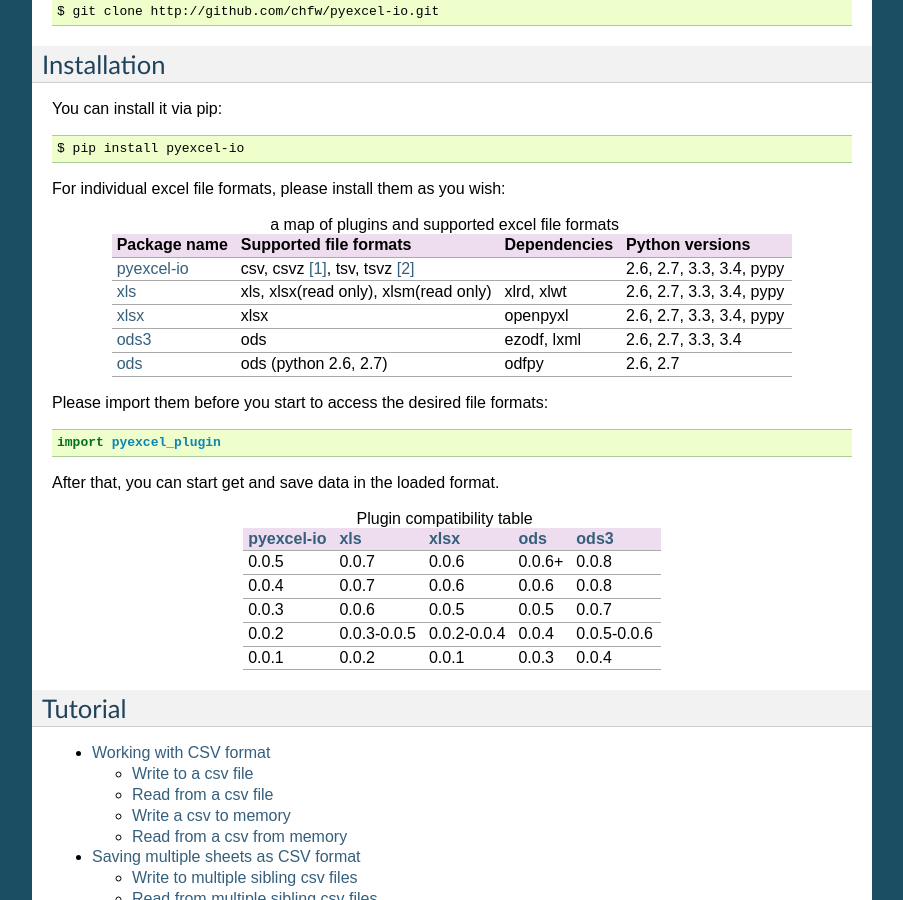
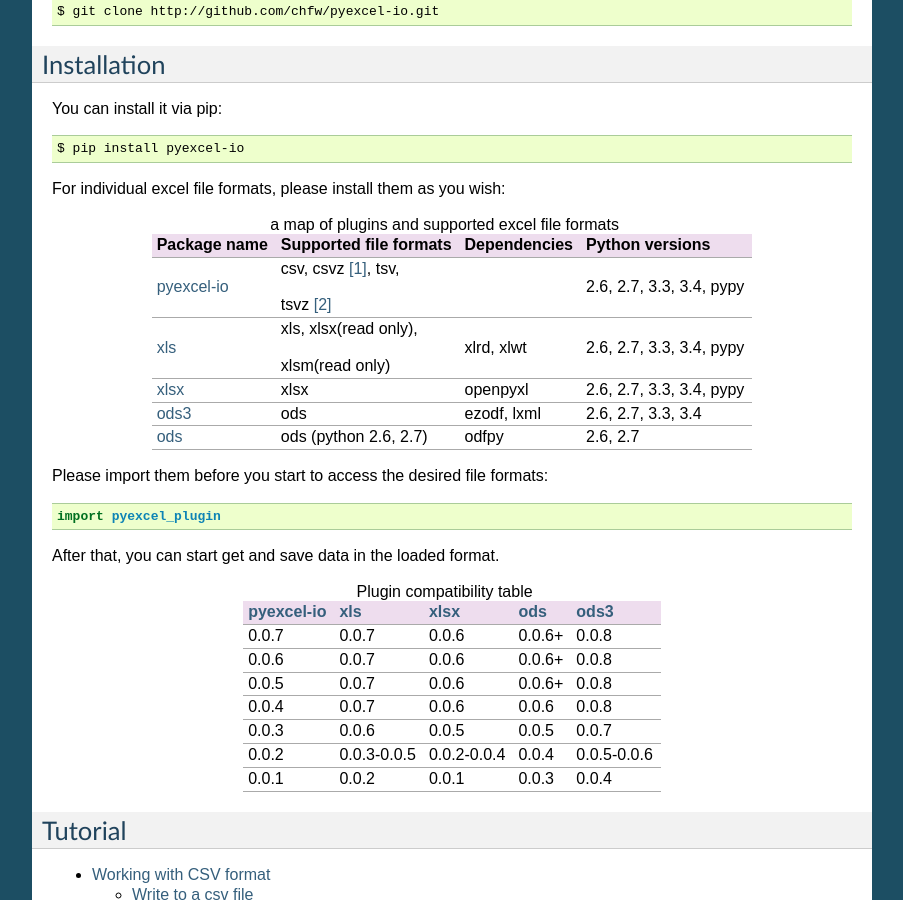
Before and after one commit to pyexcel/pyexcel-io, a Sphinx documentation site: the page built from doc/source/index.rst, in a window 1280 px wide and 900 px high, scrolled down 704 px. Shown: the whole window, without its empty margins (198-1101 px from the left). Built offline with Sphinx 7.4.7, drawn with Linux system fonts in a browser that asks for light colours.

```diff
--- a/doc/source/index.rst
+++ b/doc/source/index.rst
@@ -57,15 +57,20 @@ For individual excel file formats, please install them as you wish:
 .. _a-map-of-plugins-and-file-formats:
 .. table:: a map of plugins and supported excel file formats
 
-   ============== ======================================= ============= ========================
-   Package name   Supported file formats                  Dependencies  Python versions
-   ============== ======================================= ============= ========================
-   `pyexcel-io`_  csv, csvz [#f1]_, tsv, tsvz [#f2]_                    2.6, 2.7, 3.3, 3.4, pypy
-   `xls`_         xls, xlsx(read only), xlsm(read only)   xlrd, xlwt    2.6, 2.7, 3.3, 3.4, pypy
-   `xlsx`_        xlsx                                    openpyxl      2.6, 2.7, 3.3, 3.4, pypy
-   `ods3`_        ods                                     ezodf, lxml   2.6, 2.7, 3.3, 3.4
-   `ods`_         ods (python 2.6, 2.7)                   odfpy         2.6, 2.7
-   ============== ======================================= ============= ========================
+   ============== ======================= ============= ==================
+   Package name   Supported file formats  Dependencies  Python versions
+   ============== ======================= ============= ==================
+   `pyexcel-io`_  csv, csvz [#f1]_, tsv,                2.6, 2.7, 3.3,
+                                                        3.4, pypy
+                  tsvz [#f2]_
+   `xls`_         xls, xlsx(read only),   xlrd, xlwt    2.6, 2.7, 3.3,
+                                                        3.4, pypy
+                  xlsm(read only)
+   `xlsx`_        xlsx                    openpyxl      2.6, 2.7, 3.3,
+                                                        3.4, pypy
+   `ods3`_        ods                     ezodf, lxml   2.6, 2.7, 3.3, 3.4
+   `ods`_         ods (python 2.6, 2.7)   odfpy         2.6, 2.7
+   ============== ======================= ============= ==================
 
 Please import them before you start to access the desired file formats::
 
@@ -78,6 +83,8 @@ After that, you can start get and save data in the loaded format.
     ============= =========== ============ ============ ============
     `pyexcel-io`_ `xls`_      `xlsx`_      `ods`_       `ods3`_
     ============= =========== ============ ============ ============
+    0.0.7         0.0.7       0.0.6        0.0.6+       0.0.8
+    0.0.6         0.0.7       0.0.6        0.0.6+       0.0.8
     0.0.5         0.0.7       0.0.6        0.0.6+       0.0.8
     0.0.4         0.0.7       0.0.6        0.0.6        0.0.8
     0.0.3         0.0.6       0.0.5        0.0.5        0.0.7
```
Also changed, not shown: doc/source/plaincsv.rst (+13 -0 lines), 2 other files.
